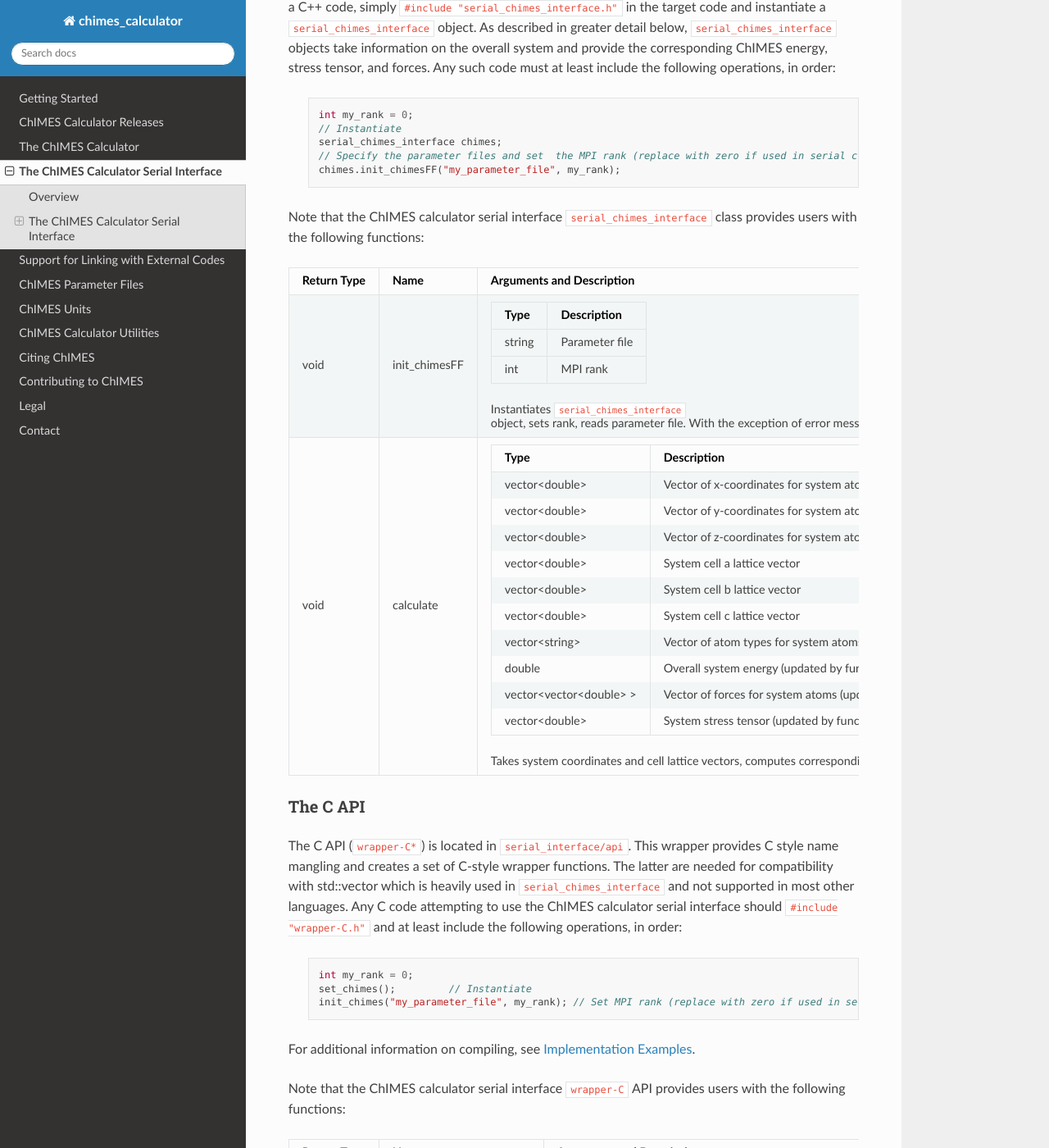
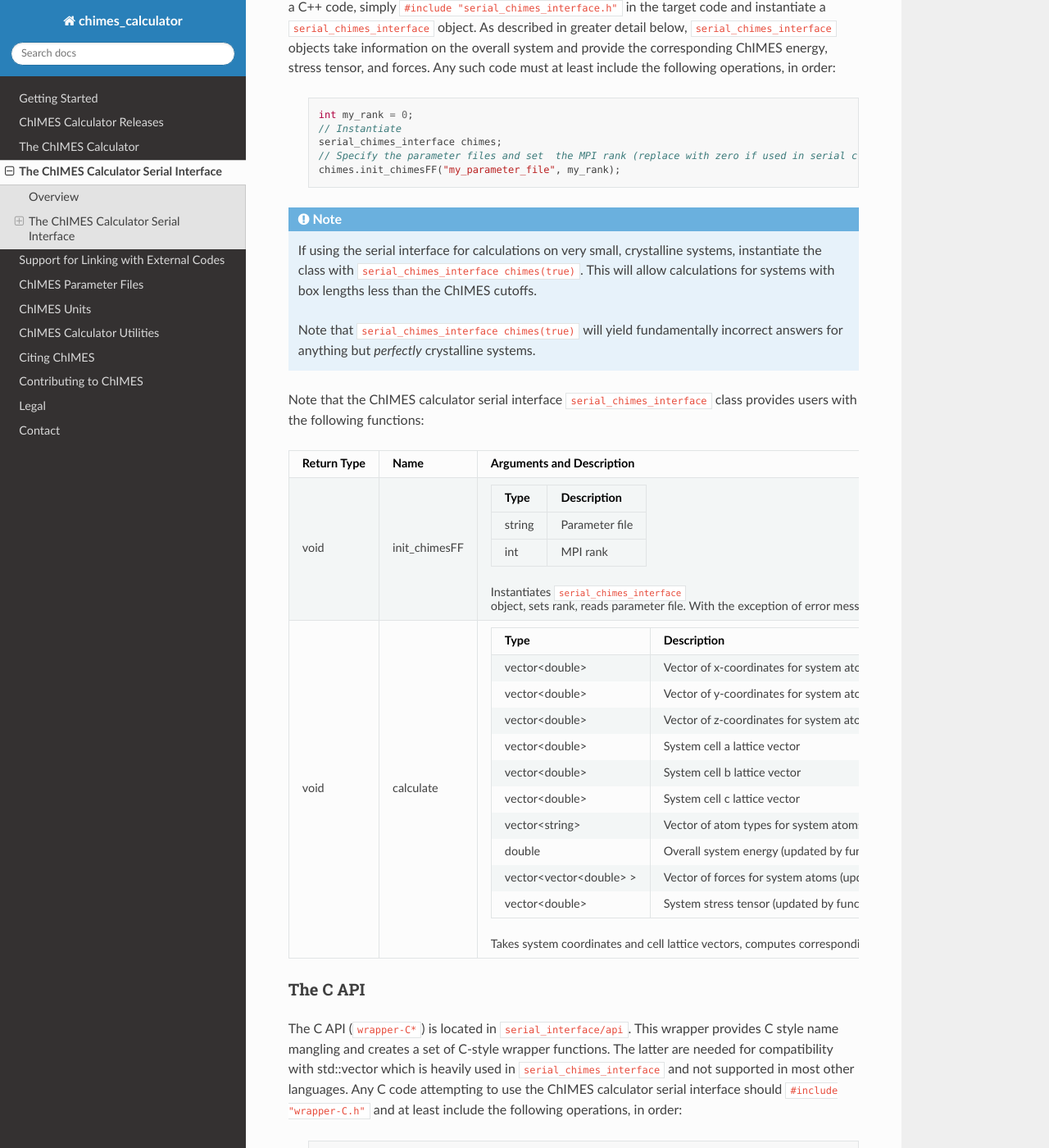
Before and after one commit to rk-lindsey/chimes_calculator, a Sphinx documentation site: the page built from doc/source/serial_interface.rst, in a window 1280 px wide and 1400 px high, scrolled down 521 px. Shown: the whole window at 82% size. Built offline with Sphinx 7.4.7 and the Read the Docs theme 2.0.0, drawn with Linux system fonts in a browser that asks for light colours; some of the changed text lies outside the part shown.

Commit message:
Update documentation for cell replication support

```diff
--- a/doc/source/serial_interface.rst
+++ b/doc/source/serial_interface.rst
@@ -21,6 +21,15 @@
        serial_chimes_interface chimes;
        // Specify the parameter files and set  the MPI rank (replace with zero if used in serial code)
        chimes.init_chimesFF("my_parameter_file", my_rank);
+
+.. Note::
+
+	If using the serial interface for calculations on very small, crystalline systems, instantiate the class with
+	``serial_chimes_interface chimes(true)``. This will allow calculations for systems with box lengths less than the ChIMES
+	cutoffs.
+
+	Note that ``serial_chimes_interface chimes(true)`` will yield fundamentally incorrect answers for anything but `perfectly`
+	crystalline systems.
 
 Note that the ChIMES calculator serial interface ``serial_chimes_interface`` class provides users with the following functions:
 
@@ -69,7 +78,7 @@
     .. code-block:: cpp
 
        int my_rank = 0;
-       set_chimes();         // Instantiate
+       set_chimes();         // Instantiate; as for the C++ API (see note), can pass 0/1 for false/true
        init_chimes("my_parameter_file", my_rank); // Set MPI rank (replace with zero if used in serial code)
 
 For additional information on compiling, see :ref:`Implementation Examples <sec-ser-use-examples-api>`.
@@ -80,6 +89,12 @@
 Return Type Name                        Arguments and Description
 =========== ========================    =================
 void        set_chimes                  Creates a pointer to a ``serial_chimes_interface`` object.
+
+                                        =======================   =====
+					Type                      Description
+					=======================   =====
+					int                       Boolean: Allow replication? (0/1 for false/true)
+					=======================   =====
 
 
 void        init_chimes                 =======================   =====
@@ -149,7 +164,7 @@
     .. code-block:: fortran
 
        integer(C_int) :: my_rank
-       ! Instantiate
+       ! Instantiate; as for the C++ API (see note), can pass 0/1 for false/true
        call f_set_chimes()
        ! Specify the parameter files and set  the MPI rank (replace with zero if used in serial code)
        call f_init_chimes(string2Cstring("my_parameter_file"), my_rank)
@@ -163,7 +178,13 @@
 =========== ========================    =================
 Return Type Name                        Arguments and Description
 =========== ========================    =================
-none        f_set_chimes                Creates a pointer to a ``serial_chimes_interface`` object.
+none        f_set_chimes_from_f90       Creates a pointer to a ``serial_chimes_interface`` object.
+
+                                        =======================   =====
+					Type                      Description
+					=======================   =====
+					C_int                     Boolean: Allow replication? (0/1 for false/true)
+                                        =======================   =====
 
 none        f_init_chimes               =======================   =====
                                         Type                      Description
@@ -176,7 +197,7 @@
                                         With the exception of error messages, the ChIMES calculator will only print output for rank 0.
 
 
-void        calculate_chimes            =======================   =====
+void        f_calculate_chimes          =======================   =====
                                         Type                      Description
                                         =======================   =====
                                         C_int                       number of atoms in system
@@ -220,7 +241,7 @@
 
        # Associate the wrapper with a compiled C API library file
        wrapper_py.chimes_wrapper = wrapper_py.init_chimes_wrapper("lib-C_wrapper-serial_interface.so")
-       # Instantiate
+       # Instantiate; as for the C++ API (see note), can pass 0/1 for false/true
        wrapper_py.set_chimes()
        # Read the parameter file, set MPI rank to 0 (i.e. no MPI used)
        wrapper_py.init_chimes("my_parameter_file", 0)
@@ -244,6 +265,12 @@
 
 
 void            set_chimes                  Creates a pointer to a ``serial_chimes_interface`` object.
+
+                                            =======================   =====
+					    Type                      Description
+					    =======================   =====
+					    bool                      Allow replication?s
+                                            =======================   =====
 
 
 void            init_chimes                 =======================   =====
```
